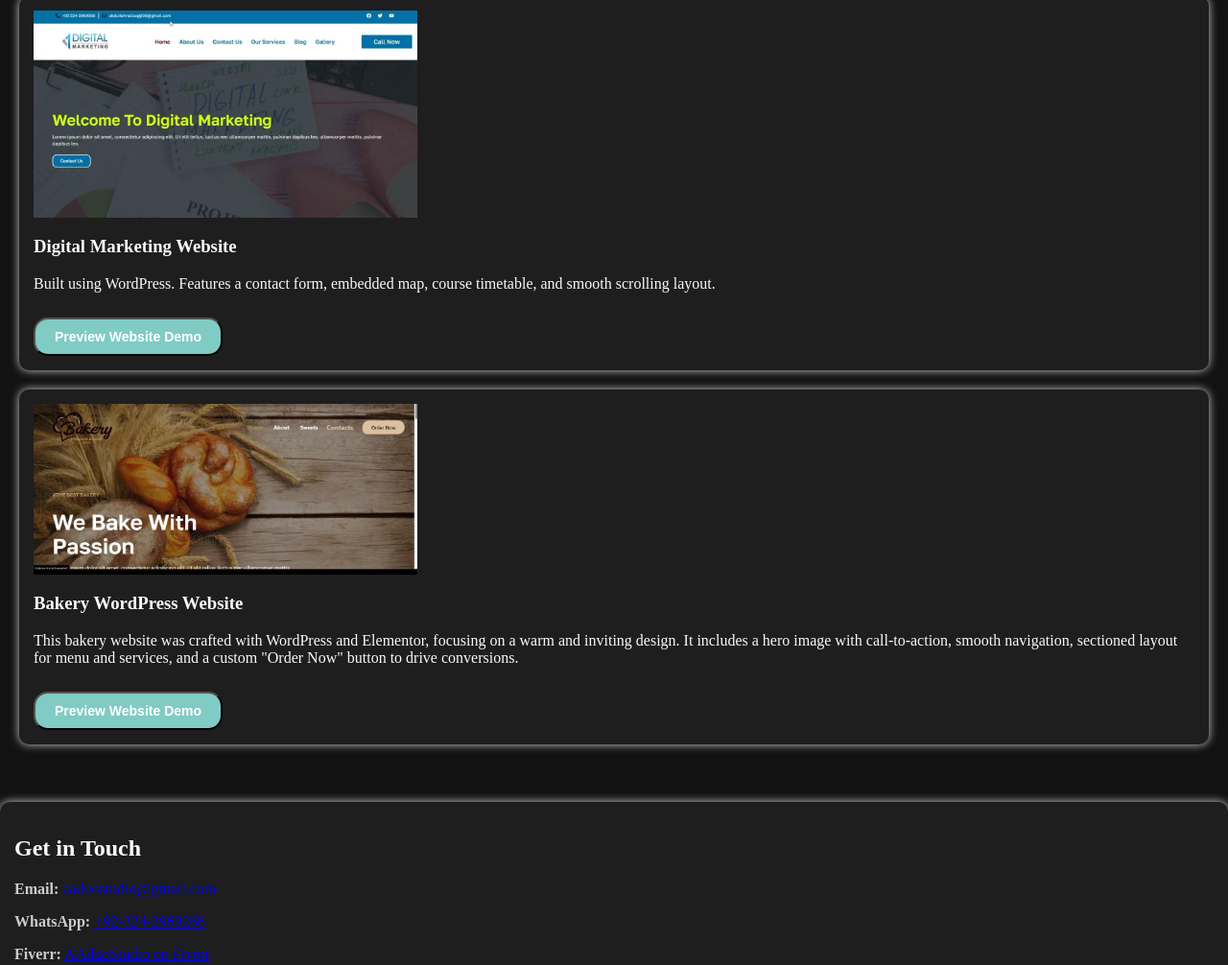
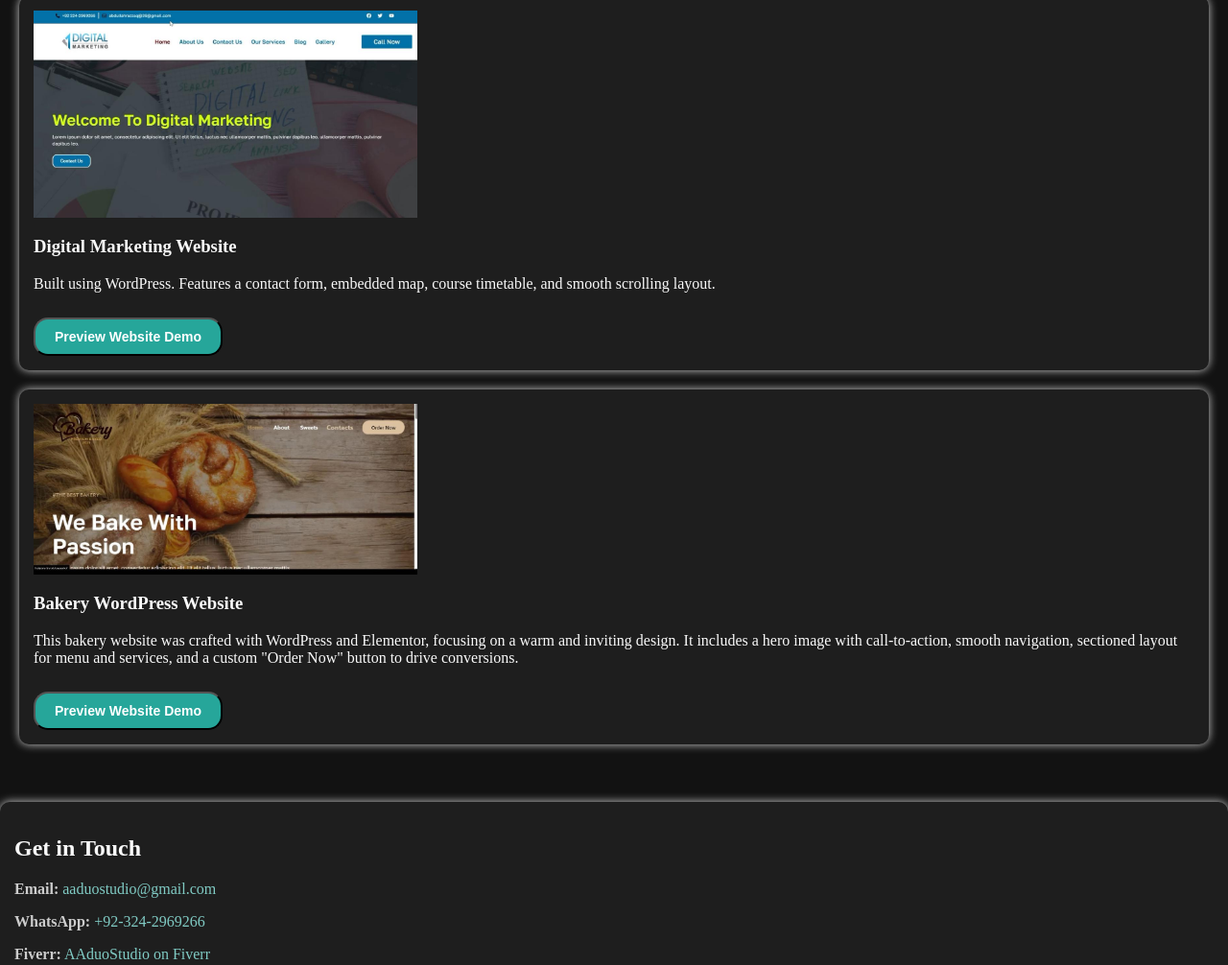
Before and after one commit to AAduoStudio/AAduoStudio-portfolio, a plain HTML site: page index.html in a window 1280 px wide. Shown: the part 1441-2447 px from the top of the page at 96% size. Drawn offline with Linux system fonts and the light colour scheme.

Commit message:
index.html

```diff
--- a/index.html
+++ b/index.html
@@ -16,6 +16,16 @@
       color: white;
       text-align: center;
       padding: 20px;
+    }
+
+    /* Links */
+    a {
+      color: #80cbc4; /* Accent color for links */
+      text-decoration: none;
+    }
+
+    a:hover {
+      color: #26a69a; /* Hover color */
     }
 
     .projects {
@@ -37,10 +47,11 @@
       margin-bottom: 10px;
     }
 
+    /* Button Styling */
     .preview-button {
       padding: 10px 20px;
       margin-top: 10px;
-      background-color: #80cbc4;
+      background-color: #26a69a; /* Muted teal for the button */
       color: white;
       font-size: 14px;
       font-weight: 600;
@@ -51,7 +62,7 @@
     }
 
     .preview-button:hover {
-      background-color: #26a69a;
+      background-color: #80cbc4; /* Lighter teal for hover effect */
     }
 
     .project-video {
```
